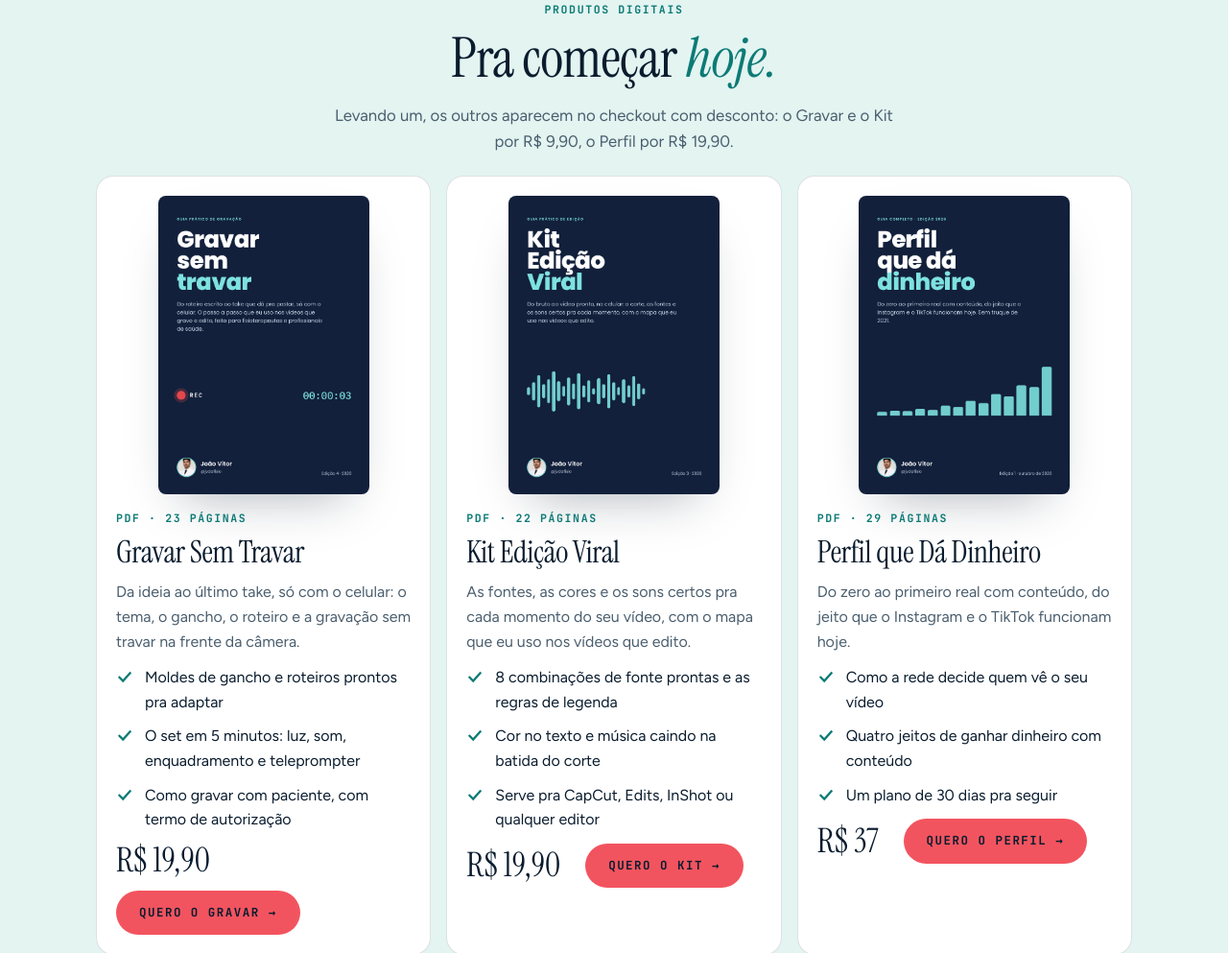
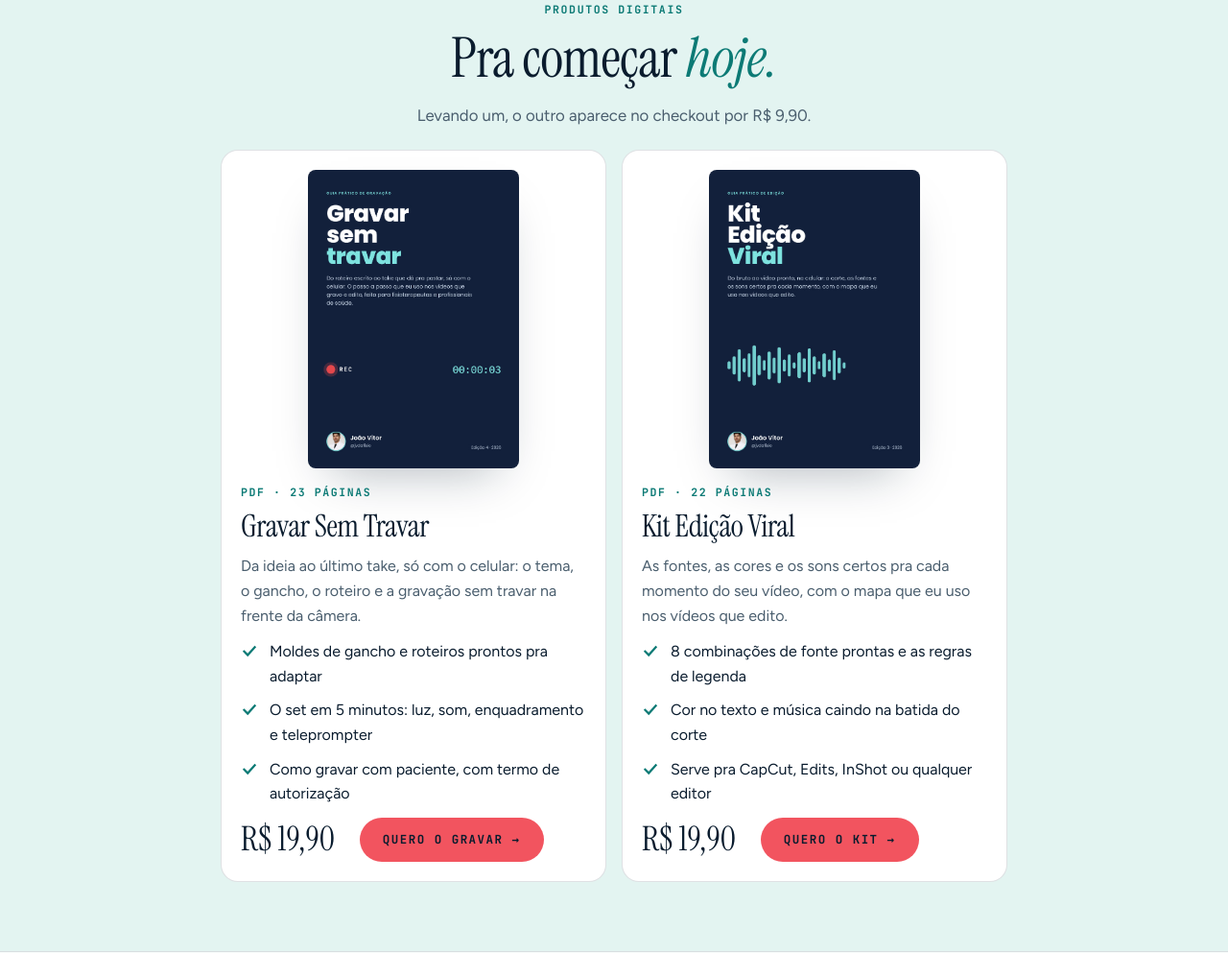
Before and after one commit to jhonnesvictor-beep/jvdafisio, a plain HTML site: page index.html in a window 1280 px wide. Shown: the part 7214-8207 px from the top of the page at 96% size. Drawn offline with Linux system fonts and the light colour scheme.

Commit message:
Atualiza a página

```diff
--- a/index.html
+++ b/index.html
@@ -189,7 +189,7 @@ a { color: inherit }
 
 /* produtos digitais */
 .produtos { display: grid; gap: 16px; width: 100% }
-@media (min-width: 980px) { .produtos { grid-template-columns: repeat(3, 1fr) } .produtos .produto { grid-template-columns: 1fr; align-content: start } }
+@media (min-width: 980px) { .produtos { grid-template-columns: repeat(2, 1fr); max-width: 820px; margin-inline: auto } .produtos .produto { grid-template-columns: 1fr; align-content: start } }
 .produto { background: var(--cartao); border: 1px solid var(--linha); border-radius: 18px; padding: 20px; display: grid; gap: 18px; align-items: center; min-width: 0 }
 @media (min-width: 560px) { .produto { grid-template-columns: 170px 1fr } }
 .produto img { width: 100%; max-width: 220px; aspect-ratio: 1 / 1.414; object-fit: cover; border-radius: 8px; box-shadow: var(--sombra); justify-self: center }
@@ -490,7 +490,7 @@ footer .miolo { display: flex; flex-wrap: wrap; justify-content: space-between;
     <div class="miolo centro" style="gap:16px">
       <span class="olho">Produtos digitais</span>
       <h2 class="h2" id="t-pdf">Pra começar <em>hoje.</em></h2>
-      <p class="sub">Levando um, os outros aparecem no checkout com desconto: o Gravar e o Kit por R$ 9,90, o Perfil por R$ 19,90.</p>
+      <p class="sub">Levando um, o outro aparece no checkout por R$ 9,90.</p>
     </div>
     <div class="produtos">
       <article class="produto">
@@ -519,20 +519,6 @@ footer .miolo { display: flex; flex-wrap: wrap; justify-content: space-between;
             <li><svg viewBox="0 0 20 20" aria-hidden="true"><path d="M3 10l5 5 9-10"/></svg><span>Serve pra CapCut, Edits, InShot ou qualquer editor</span></li>
           </ul>
           <div class="acoes"><span class="preco num">R$ 19,90</span><a class="btn" href="https://pay.kiwify.com.br/fmjxVso?src=pagina" target="_blank" rel="noopener">Quero o Kit →</a></div>
-        </div>
-      </article>
-      <article class="produto">
-        <img src="midia/perfil_capa.jpg" alt="Capa do PDF Perfil que Dá Dinheiro" loading="lazy">
-        <div class="produto-txt">
-          <span class="olho">PDF · 29 páginas</span>
-          <h3>Perfil que Dá Dinheiro</h3>
-          <p>Do zero ao primeiro real com conteúdo, do jeito que o Instagram e o TikTok funcionam hoje.</p>
-          <ul class="checks">
-            <li><svg viewBox="0 0 20 20" aria-hidden="true"><path d="M3 10l5 5 9-10"/></svg><span>Como a rede decide quem vê o seu vídeo</span></li>
-            <li><svg viewBox="0 0 20 20" aria-hidden="true"><path d="M3 10l5 5 9-10"/></svg><span>Quatro jeitos de ganhar dinheiro com conteúdo</span></li>
-            <li><svg viewBox="0 0 20 20" aria-hidden="true"><path d="M3 10l5 5 9-10"/></svg><span>Um plano de 30 dias pra seguir</span></li>
-          </ul>
-          <div class="acoes"><span class="preco num">R$ 37</span><a class="btn" href="https://pay.kiwify.com.br/BHx187p?src=pagina" target="_blank" rel="noopener">Quero o Perfil →</a></div>
         </div>
       </article>
     </div>
```
Also changed, not shown: midia/perfil_capa.jpg (deleted).
